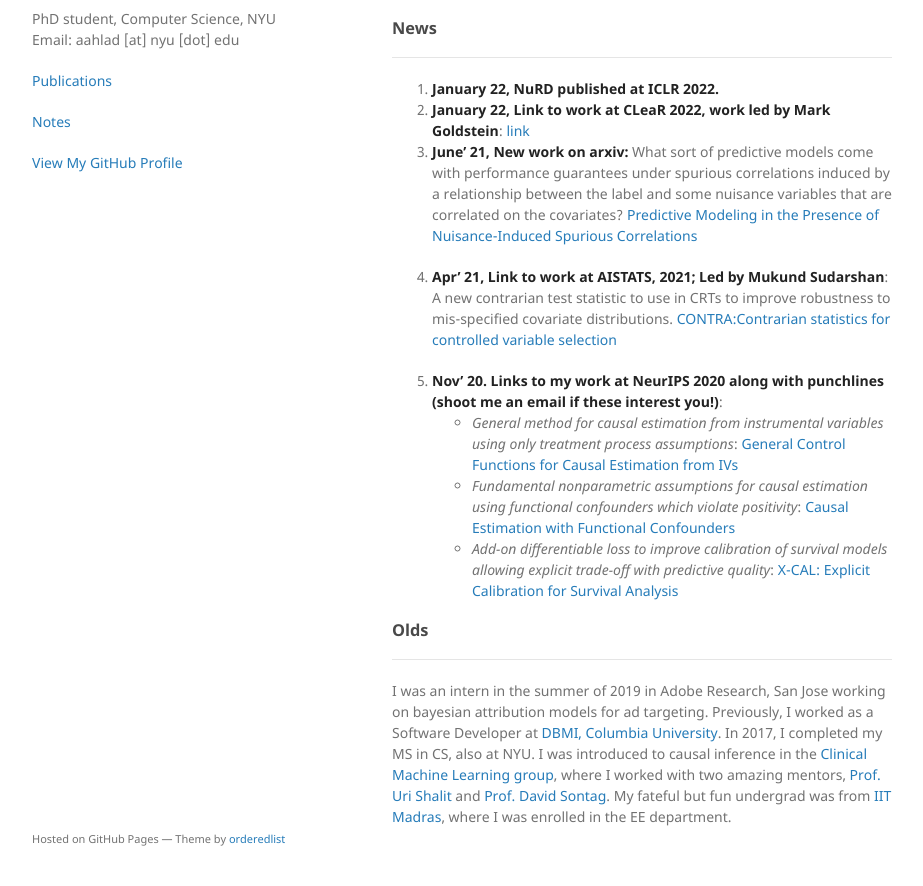
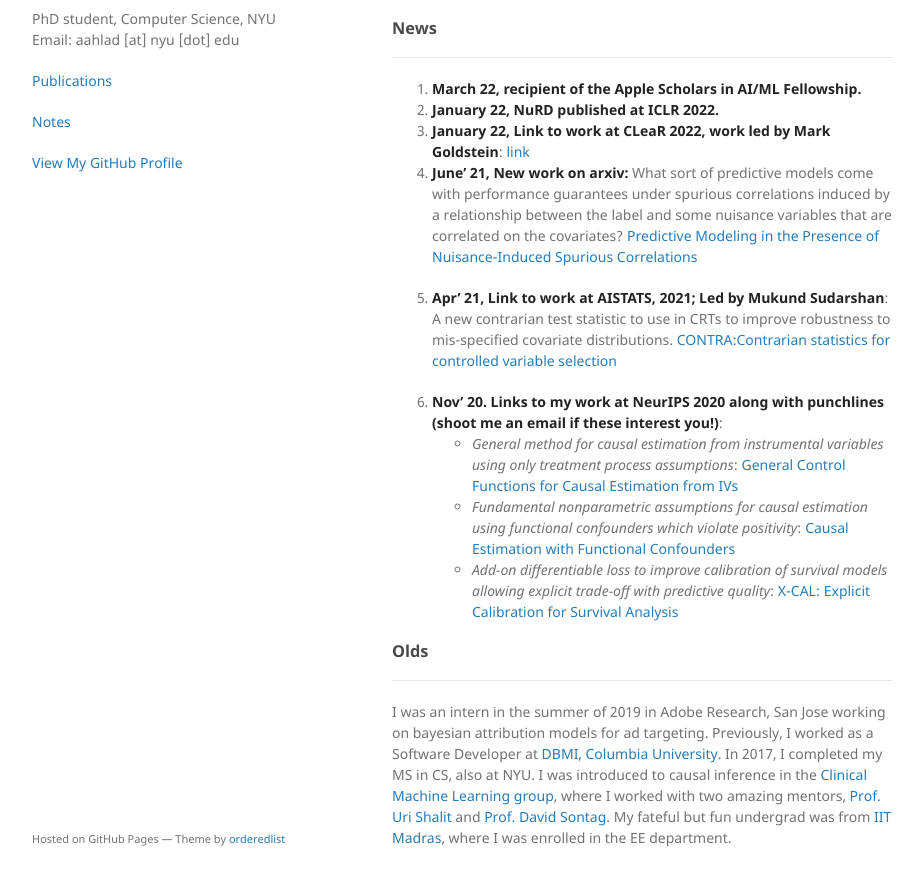
Before and after one commit to aahladmanas/aahladmanas.github.io, a Jekyll site: the page built from index.md, in a window 1280 px wide and 1287 px high. Shown: the part 369-1255 px from the top of the window, without its empty margins (178-1101 px from the left). Built offline with Jekyll 4.4.1, drawn with Linux system fonts in a browser that asks for light colours; the repository's description, which GitHub fills in, is left out; our own code applies the rules of GitHub Pages for plain Markdown files.

Commit message:
Update index.md

```diff
--- a/index.md
+++ b/index.md
@@ -16,6 +16,7 @@ I'm eternally excited about new ideas and finding good applications for my work!
 
 ### News
 * * *
+  1. **March 22, recipient of the Apple Scholars in AI/ML Fellowship.**
   1. **January 22, NuRD published at ICLR 2022.**
   2. **January 22, Link to work at CLeaR 2022, work led by Mark Goldstein**: [link](https://arxiv.org/abs/2112.00881)
   3. **June' 21, New work on arxiv:** What sort of predictive models come with performance guarantees under spurious correlations induced by a relationship between the label and some nuisance variables that are correlated on the covariates?
```
